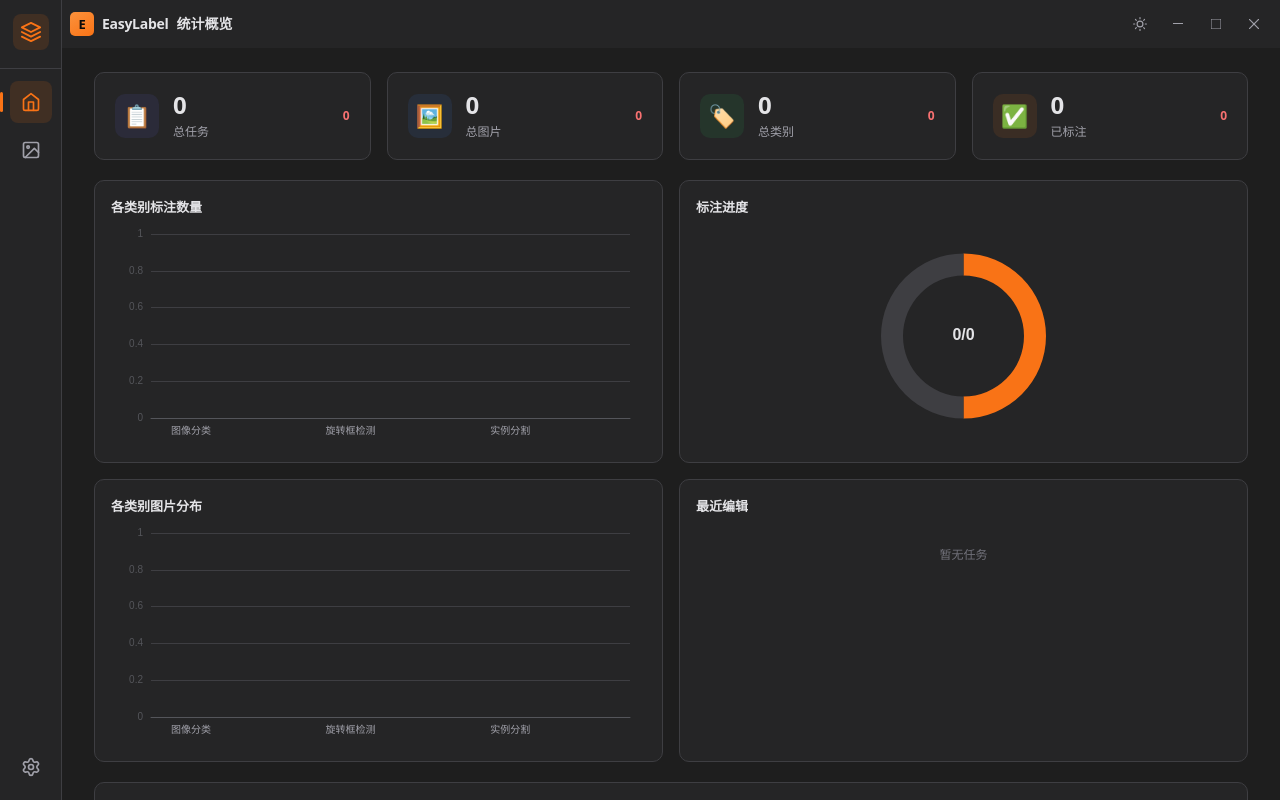
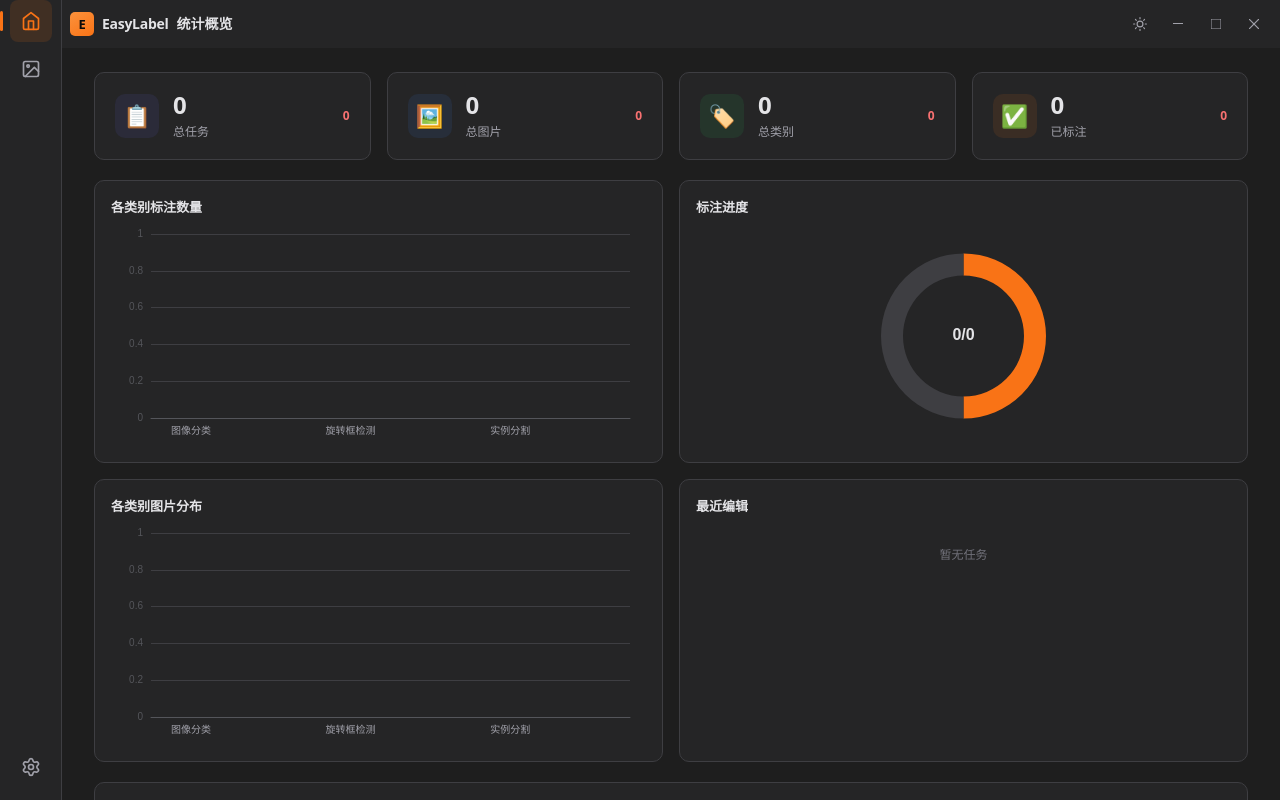
Before and after one commit to ChaoII/EasyLabelTauri, a Vue app in the folder frontend/: page / in a window 1280 px wide. Built offline with nearby package versions, Linux system fonts and the light colour scheme.

Commit message:
fix: 去掉侧栏顶部Logo区域

```diff
--- a/frontend/src/components/NavSidebar.vue
+++ b/frontend/src/components/NavSidebar.vue
@@ -1,12 +1,5 @@
 <template>
   <aside class="nav-sidebar">
-    <!-- Logo -->
-    <div class="nav-logo-area">
-      <div class="nav-logo-icon" title="EasyLabel">
-        <svg width="22" height="22" viewBox="0 0 24 24" fill="none" stroke="currentColor" stroke-width="2" stroke-linecap="round" stroke-linejoin="round"><path d="M12 2L2 7l10 5 10-5-10-5z"/><path d="M2 17l10 5 10-5"/><path d="M2 12l10 5 10-5"/></svg>
-      </div>
-    </div>
-
     <!-- 导航项目 -->
     <div class="nav-items">
       <div class="nav-item" :class="{ active: currentView === 'home' }" @click="$emit('navigate', 'home')" title="首页">
@@ -53,32 +46,6 @@ function openSettings() {
   flex-shrink: 0;
   z-index: 10;
   overflow: hidden;
-}
-
-.nav-logo-area {
-  width: 100%;
-  display: flex;
-  justify-content: center;
-  padding: 14px 0 18px;
-  border-bottom: 1px solid var(--border-subtle);
-  margin-bottom: 12px;
-}
-
-.nav-logo-icon {
-  width: 36px;
-  height: 36px;
-  border-radius: 8px;
-  display: flex;
-  align-items: center;
-  justify-content: center;
-  cursor: pointer;
-  color: var(--accent);
-  background: color-mix(in srgb, var(--accent) 12%, transparent);
-  transition: all 0.15s;
-}
-
-.nav-logo-icon:hover {
-  transform: scale(1.05);
 }
 
 .nav-items {
```
